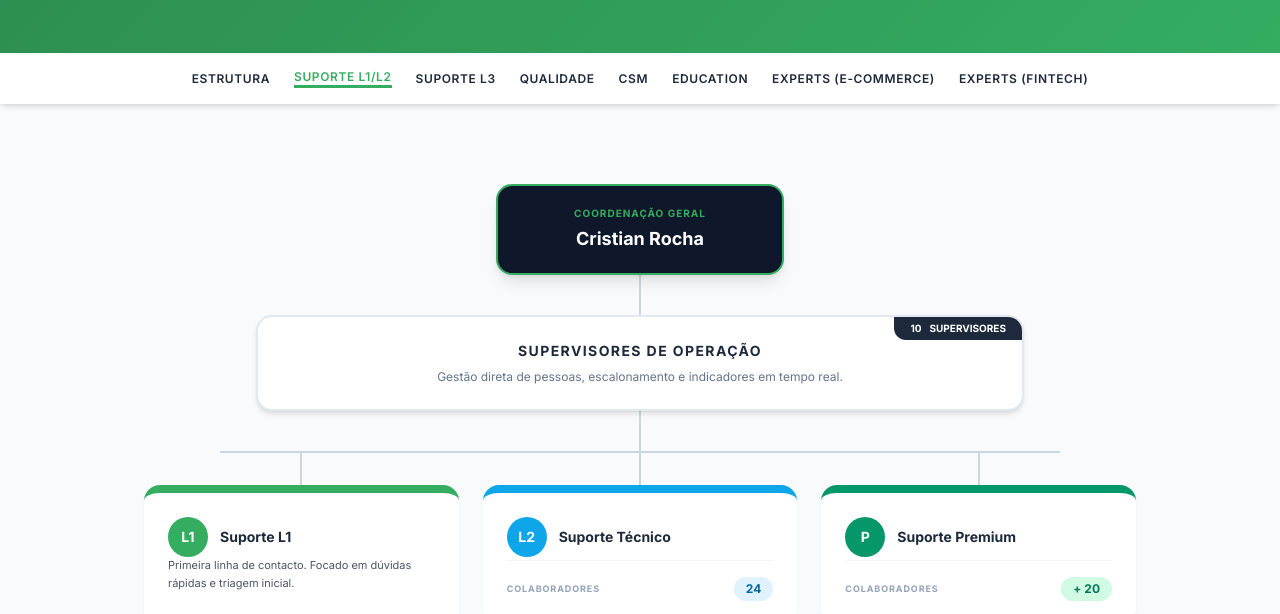
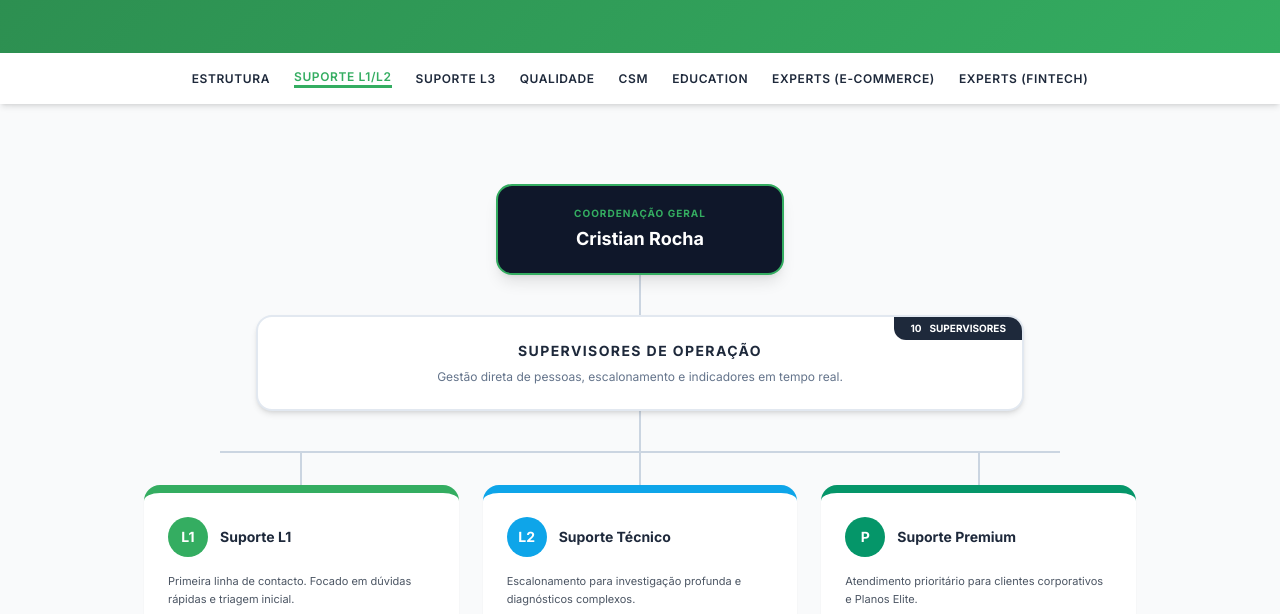
Before and after one commit to bling-sup-cs/estrutura-web, a plain HTML site: page index.html in a window 1280 px wide. Both pictures are taken after a click on the button "SUPORTE L1/L2". Shown: the part 147-761 px from the top of the page. Drawn offline with nearby package versions, Linux system fonts and the light colour scheme.

Commit message:
Update index.html

```diff
--- a/index.html
+++ b/index.html
@@ -211,7 +211,7 @@
             </div>
         </section>
 
-        <!-- Aba: Suporte L1/L2 -->
+        <!-- Aba: Suporte L1/L2 (AJUSTE DE TAMANHO E DESCRIÇÕES) -->
         <section id="suporte-l1l2-tab" class="tab-content">
             <div class="flex flex-col items-center mt-10">
                 <div class="bg-slate-900 text-white p-5 rounded-2xl shadow-lg border-2 bling-border w-72 text-center relative z-10">
@@ -231,12 +231,12 @@
                 <div class="grid grid-cols-1 md:grid-cols-3 gap-6 mt-0 w-full max-w-5xl px-4">
                     <div class="relative flex flex-col items-center pt-8">
                         <div class="hidden md:block absolute top-0 w-0.5 h-8 bg-slate-300"></div>
-                        <div class="bg-white p-6 rounded-2xl shadow-sm border-t-8 border-[#34ad61] w-full card-hover relative flex flex-col min-h-[140px] justify-between">
+                        <div class="bg-white p-6 rounded-2xl shadow-sm border-t-8 border-[#34ad61] w-full card-hover relative flex flex-col min-h-[180px] justify-between">
                             <div class="flex items-center gap-3">
                                 <div class="bling-bg text-white w-10 h-10 rounded-full flex items-center justify-center font-bold text-sm">L1</div>
                                 <h4 class="font-bold text-slate-800 text-sm">Suporte L1</h4>
                             </div>
-                            <p class="text-[11px] text-gray-600 mb-6 flex-grow leading-relaxed">Primeira linha de contacto. Focado em dúvidas rápidas e triagem inicial.</p>
+                            <p class="text-[11px] text-gray-600 my-4 flex-grow leading-relaxed">Primeira linha de contacto. Focado em dúvidas rápidas e triagem inicial.</p>
                             <div class="pt-4 border-t border-slate-100 flex justify-between items-center">
                                 <span class="text-[9px] font-bold text-slate-400 uppercase tracking-widest">Colaboradores</span>
                                 <span class="bg-green-100 text-green-700 text-xs font-bold px-3 py-1 rounded-full">+ de 150</span>
@@ -245,11 +245,12 @@
                     </div>
                     <div class="relative flex flex-col items-center pt-8">
                         <div class="hidden md:block absolute top-0 w-0.5 h-8 bg-slate-300"></div>
-                        <div class="bg-white p-6 rounded-2xl shadow-sm border-t-8 border-sky-500 w-full card-hover relative flex flex-col min-h-[140px] justify-between">
+                        <div class="bg-white p-6 rounded-2xl shadow-sm border-t-8 border-sky-500 w-full card-hover relative flex flex-col min-h-[180px] justify-between">
                             <div class="flex items-center gap-3">
                                 <div class="bg-sky-500 text-white w-10 h-10 rounded-full flex items-center justify-center font-bold text-sm">L2</div>
                                 <h4 class="font-bold text-slate-800 text-sm">Suporte Técnico</h4>
                             </div>
+                            <p class="text-[11px] text-gray-600 my-4 flex-grow leading-relaxed">Escalonamento para investigação profunda e diagnósticos complexos.</p>
                             <div class="pt-4 border-t border-slate-100 flex justify-between items-center">
                                 <span class="text-[9px] font-bold text-slate-400 uppercase tracking-widest">Colaboradores</span>
                                 <span class="bg-sky-100 text-sky-700 text-xs font-bold px-3 py-1 rounded-full">24</span>
@@ -258,11 +259,12 @@
                     </div>
                     <div class="relative flex flex-col items-center pt-8">
                         <div class="hidden md:block absolute top-0 w-0.5 h-8 bg-slate-300"></div>
-                        <div class="bg-white p-6 rounded-2xl shadow-sm border-t-8 border-emerald-600 w-full card-hover relative flex flex-col min-h-[140px] justify-between">
+                        <div class="bg-white p-6 rounded-2xl shadow-sm border-t-8 border-emerald-600 w-full card-hover relative flex flex-col min-h-[180px] justify-between">
                             <div class="flex items-center gap-3">
                                 <div class="bg-emerald-600 text-white w-10 h-10 rounded-full flex items-center justify-center font-bold text-sm">P</div>
                                 <h4 class="font-bold text-slate-800 text-sm">Suporte Premium</h4>
                             </div>
+                            <p class="text-[11px] text-gray-600 my-4 flex-grow leading-relaxed">Atendimento prioritário para clientes corporativos e Planos Elite.</p>
                             <div class="pt-4 border-t border-slate-100 flex justify-between items-center">
                                 <span class="text-[9px] font-bold text-slate-400 uppercase tracking-widest">Colaboradores</span>
                                 <span class="bg-emerald-100 text-emerald-700 text-xs font-bold px-3 py-1 rounded-full">+ 20</span>
```
